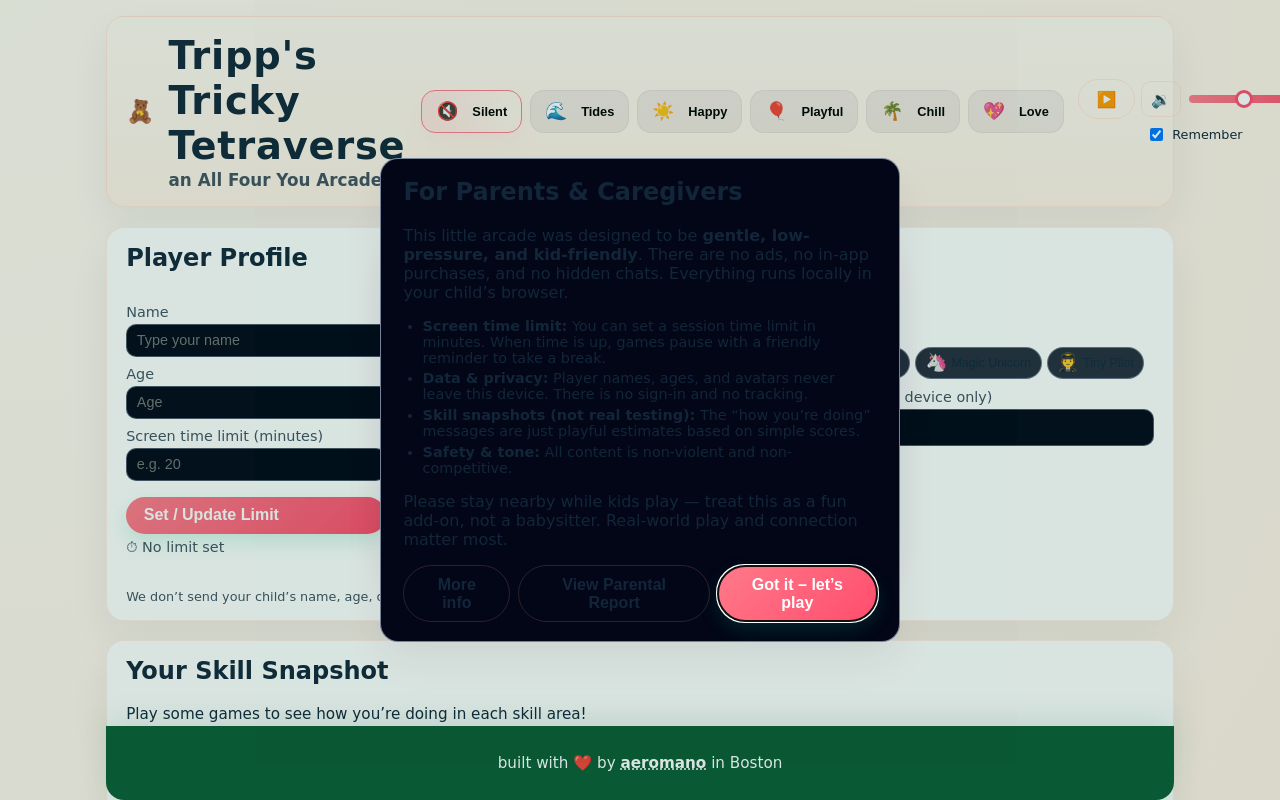
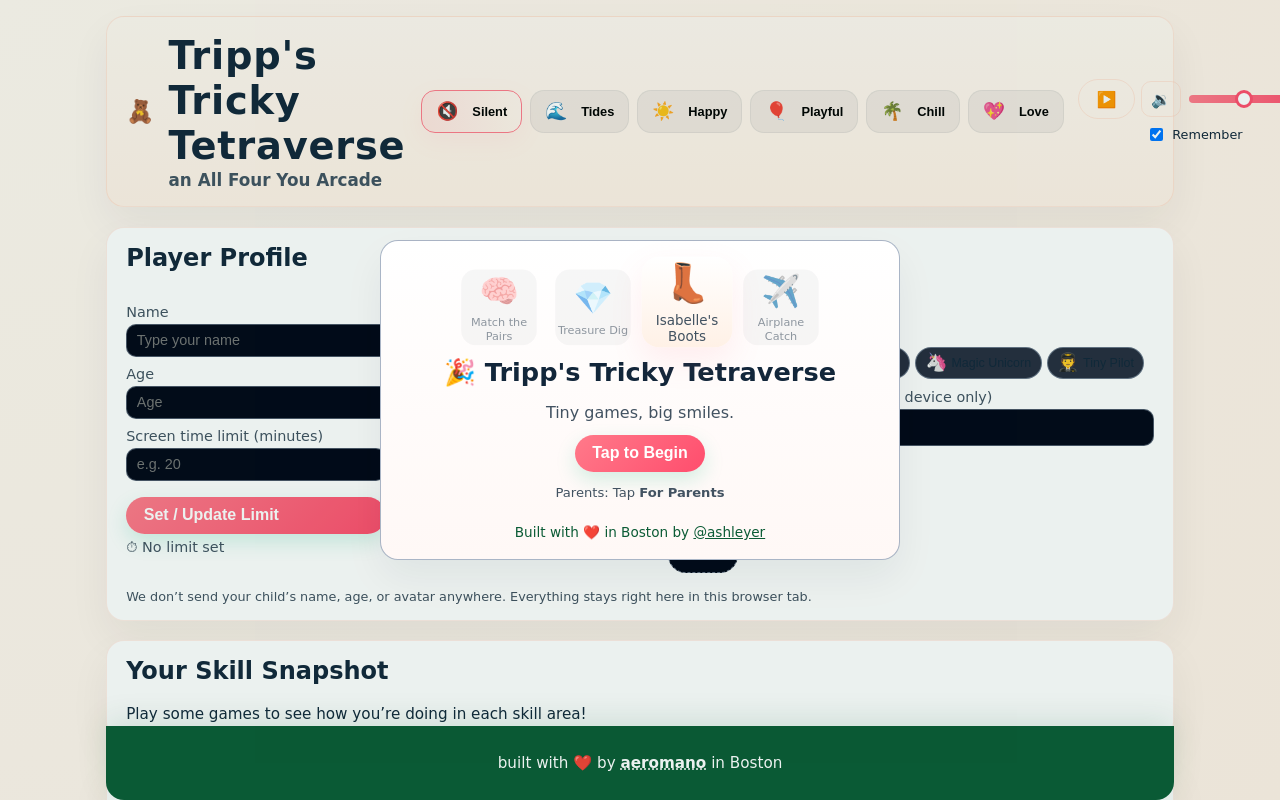
Before and after one commit to ashleyer/tripp-s-tricky-tetraverse, a React (Vite) app: page / in a window 1280 px wide. Shown: the top 800 px of the page. Built offline with nearby package versions, Linux system fonts and the light colour scheme.

Commit message:
fix parent bubble

```diff
--- a/src/App.tsx
+++ b/src/App.tsx
@@ -137,7 +137,7 @@ const App: React.FC = () => {
 
   const [selectedGame, setSelectedGame] = useState<GameId | null>(null);
   const [gameResults, setGameResults] = useState<GameResult[]>([]);
-  const [showParentOverlay, setShowParentOverlay] = useState<boolean>(true);
+  const [showParentOverlay, setShowParentOverlay] = useState<boolean>(false);
   const [showPlayersOverlay, setShowPlayersOverlay] = useState<boolean>(false);
   const [showAboutOverlay, setShowAboutOverlay] = useState<boolean>(false);
   const [showIntro, setShowIntro] = useState<boolean>(true);
@@ -670,8 +670,6 @@ const App: React.FC = () => {
         <IntroBanner
           onBegin={() => {
             setShowIntro(false);
-            // close parent overlay if it's open
-            setShowParentOverlay(false);
           }}
         />
       )}
@@ -1234,12 +1232,12 @@ const ParentOverlay: React.FC<ParentOverlayProps> = ({ onClose, onOpenReport })
 
   return (
     <div
-      className="modal-backdrop"
+      className="modal-backdrop parent-modal-backdrop"
       role="dialog"
       aria-modal="true"
       aria-label="Information for parents"
     >
-      <div className="modal-content">
+      <div className="modal-content parent-modal-content">
         <h2>For Parents & Caregivers</h2>
         <p>
           This little arcade was designed to be <strong>gentle, low-pressure, and kid-friendly</strong>.
```
Also changed, not shown: src/App.css (+11 -0 lines).
